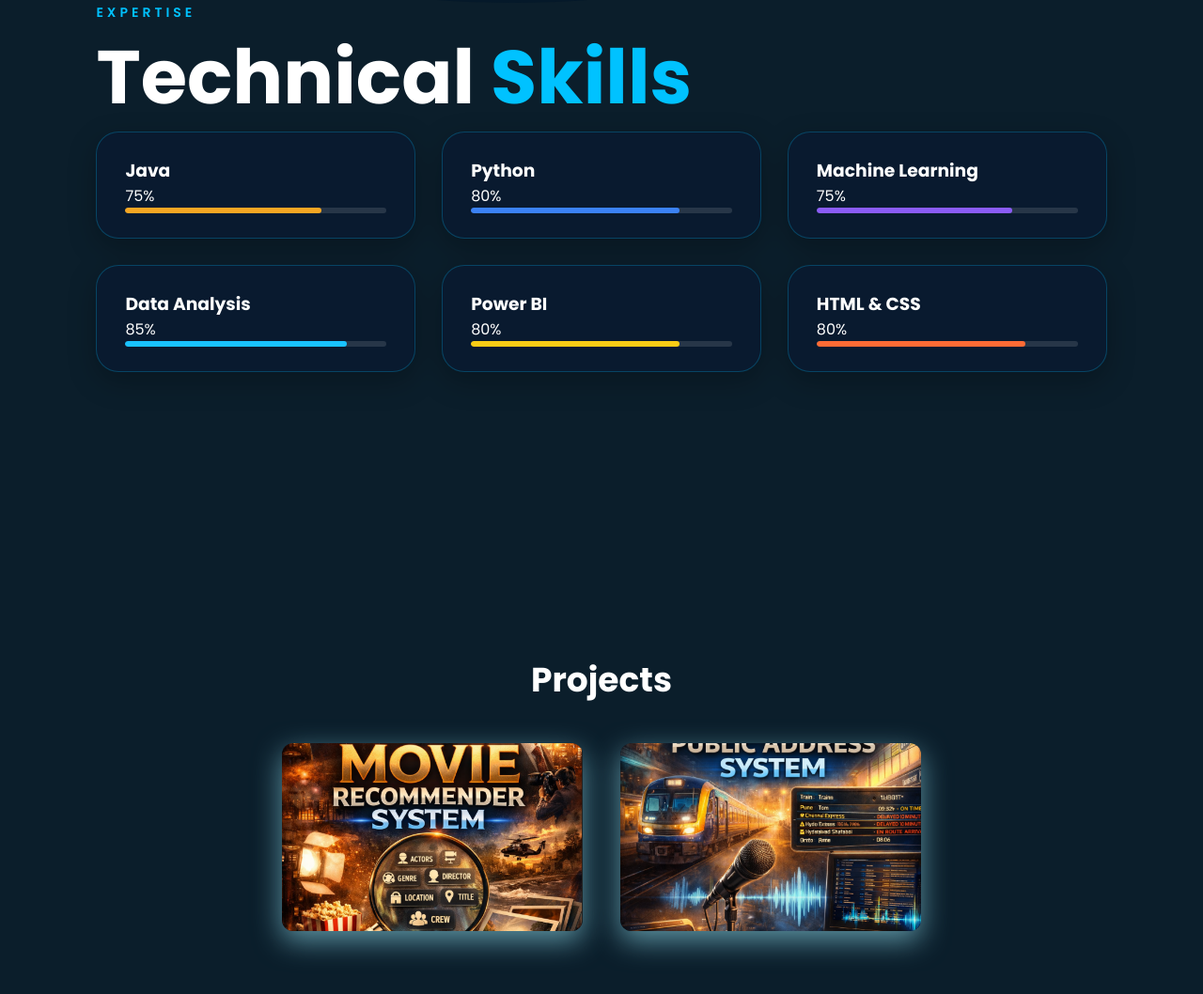
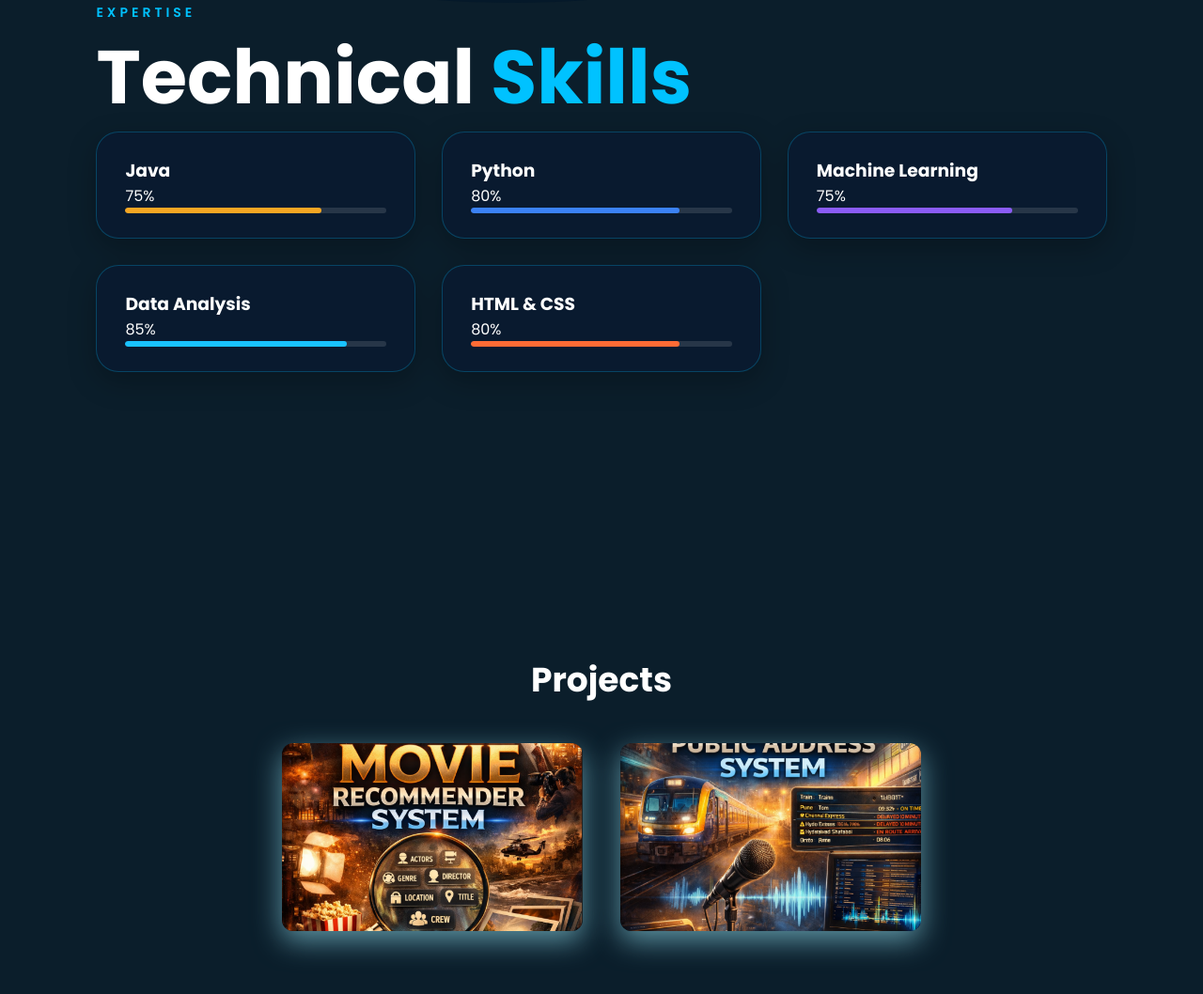
Before and after one commit to gauravkumarchauhan35-debug/gauravkumarchauhan35.github.io, a plain HTML site: page index.html in a window 1280 px wide. Shown: the part 1017-2075 px from the top of the page at 94% size. Drawn offline with nearby package versions, Linux system fonts and the light colour scheme.

Commit message:
Update index.html

```diff
--- a/index.html
+++ b/index.html
@@ -127,11 +127,6 @@ that solve real-world problems.
 <div class="skill-bar"><div class="skill-fill data"></div></div>
 </div>
 
-<div class="skill-card">
-<h3>Power BI</h3>
-<span>80%</span>
-<div class="skill-bar"><div class="skill-fill powerbi"></div></div>
-</div>
 
 <div class="skill-card">
 <h3>HTML & CSS</h3>
```
